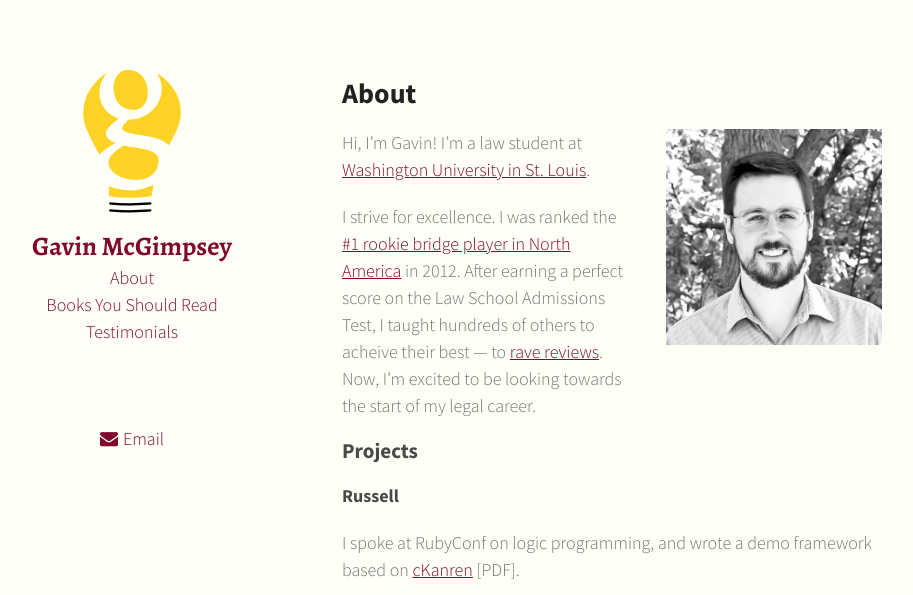
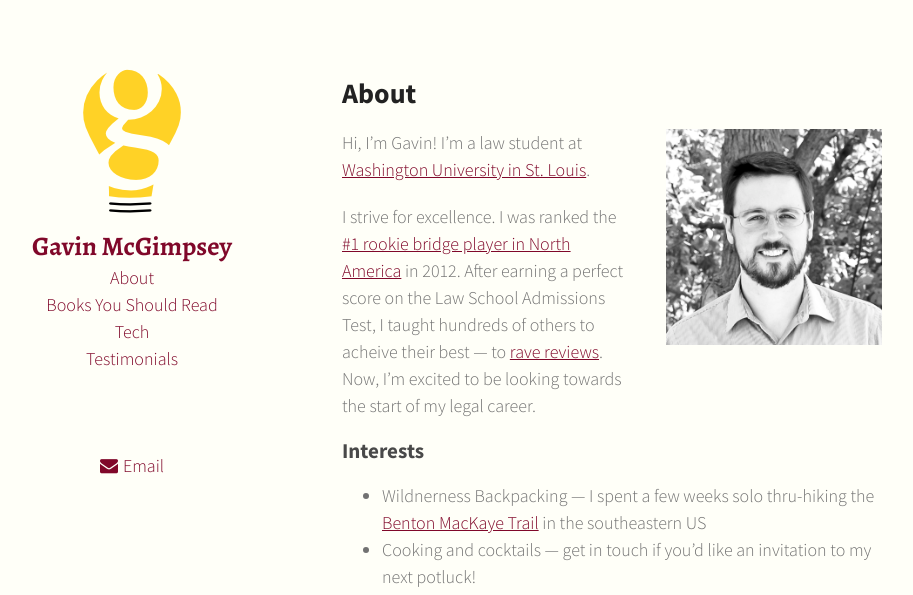
Before and after one commit to gavinmcgimpsey/gavinmcgimpsey.github.io, a Jekyll site: the page built from about.md, in a window 1280 px wide and 1207 px high. Shown: the top 595 px of the window, without its empty margins (188-1101 px from the left). Built offline with Jekyll 4.4.1, drawn with Linux system fonts in a browser that asks for light colours; some of the changed text lies outside the part shown.

Commit message:
Consolidate tech content from About page

```diff
--- a/about.md
+++ b/about.md
@@ -10,17 +10,6 @@ Hi, I'm Gavin! I'm a law student at [Washington University in St. Louis](https:/
 
 I strive for excellence. I was ranked the [#1 rookie bridge player in North America](https://web3.acbl.org/mpraces/?year=2012&race=MMA) in 2012. After earning a perfect score on the Law School Admissions Test, I taught hundreds of others to acheive their best &mdash; to [rave reviews](/testimonials/). Now, I'm excited to be looking towards the start of my legal career.
 
-### Projects
-
-#### Russell
-
-I spoke at RubyConf on logic programming, and wrote a demo framework based on [cKanren](http://scheme2011.ucombinator.org/papers/Alvis2011.pdf) [PDF].
-
-<div style="position:relative;height:0;margin-top:25px;padding-bottom:56.25%"><iframe src="https://www.youtube.com/embed/f5Bi6_GOIB8?ecver=2" width="640" height="360" frameborder="0" style="position:absolute;width:100%;height:100%;left:0" allowfullscreen></iframe></div>
-
-You can check out my code [here](https://gitlab.com/gavinmcg/russell).
-
-
 ### Interests
 
 * Wildnerness Backpacking &mdash; I spent a few weeks solo thru-hiking the [Benton MacKaye Trail](http://www.bmta.org/) in the southeastern US
```
Also changed, not shown: tech.md (+16 -1 lines).
